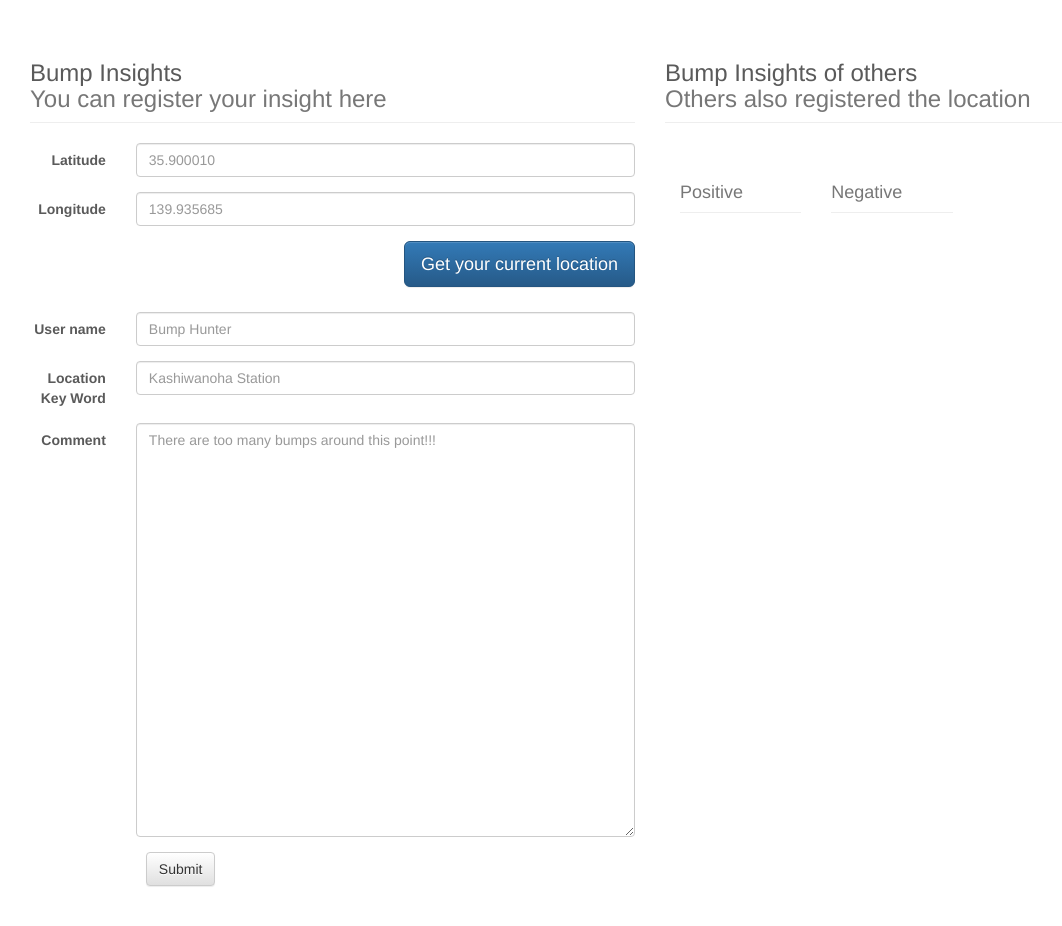
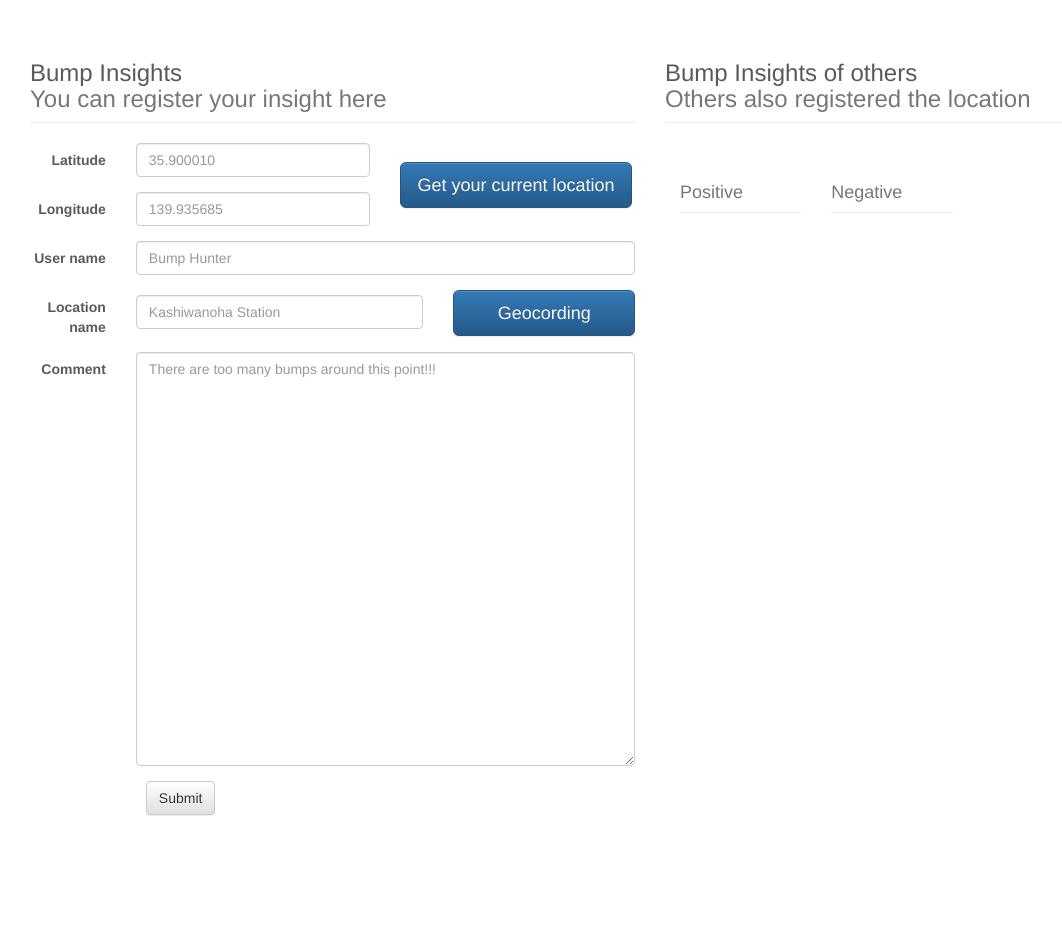
Before and after one commit to tstomoki/Millet-Way, a Django app: page /bump_hunter/bump_insights/ in a window 1280 px wide. Shown: the part 52-978 px from the top of the page, without its empty margins (0-1062 px from the left). After the commit the page ends 868 px from the top, so only its background shows below. Run offline with Django 3.2, Linux system fonts and the light colour scheme; the visitor is signed in with stand-in values (Sample User, id 1); some libraries are stand-ins or nearby versions.

Commit message:
adjusted style on bump_insight

```diff
--- a/locals/road_condition_detector/bump_hunter/templates/bump_hunter/bump_insights.html
+++ b/locals/road_condition_detector/bump_hunter/templates/bump_hunter/bump_insights.html
@@ -17,18 +17,18 @@
       <form class="form-horizontal" method="POST">
         <div class="form-group">
           <label for="inputEmail3" class="col-sm-2 control-label">Latitude</label>
-          <div class="col-sm-10">
+          <div class="col-sm-5">
             {{ form.lat}}
           </div>
         </div>
         <div class="form-group">
           <label for="inputEmail3" class="col-sm-2 control-label">Longitude</label>
-          <div class="col-sm-10">
+          <div class="col-sm-5">
             {{ form.lon}}
           </div>
-        </div>
-        <div class="form-group">
-          <p style="float: right; margin-right: 15px;"><a class="btn btn-lg btn-primary" href="/bump_hunter/bump_map/" role="button">Get your current location</a></p>
+          <div class="col-sm-5" style="margin-top: -30px;">
+            <a class="btn btn-lg btn-primary" href="" role="button">Get your current location</a>
+          </div>
         </div>
         <div class="form-group">
           <label for="inputEmail3" class="col-sm-2 control-label">User name</label>
@@ -37,11 +37,15 @@
           </div>
         </div>
         <div class="form-group">
-          <label for="inputEmail3" class="col-sm-2 control-label">Location Key Word</label>
-          <div class="col-sm-10">
+          <label for="inputEmail3" class="col-sm-2 control-label">Location name</label>
+          <div class="col-sm-6" style="margin-top: 5px;">
             {{ form.location}}
           </div>
+          <div class="col-sm-4">
+            <a class="btn btn-lg btn-primary" href="" role="button" style="width: 100%;">Geocording</a>
+          </div>
         </div>
+
         <div class="form-group">
           <label for="inputEmail3" class="col-sm-2 control-label">Comment</label>
           <div class="col-sm-10">
```
